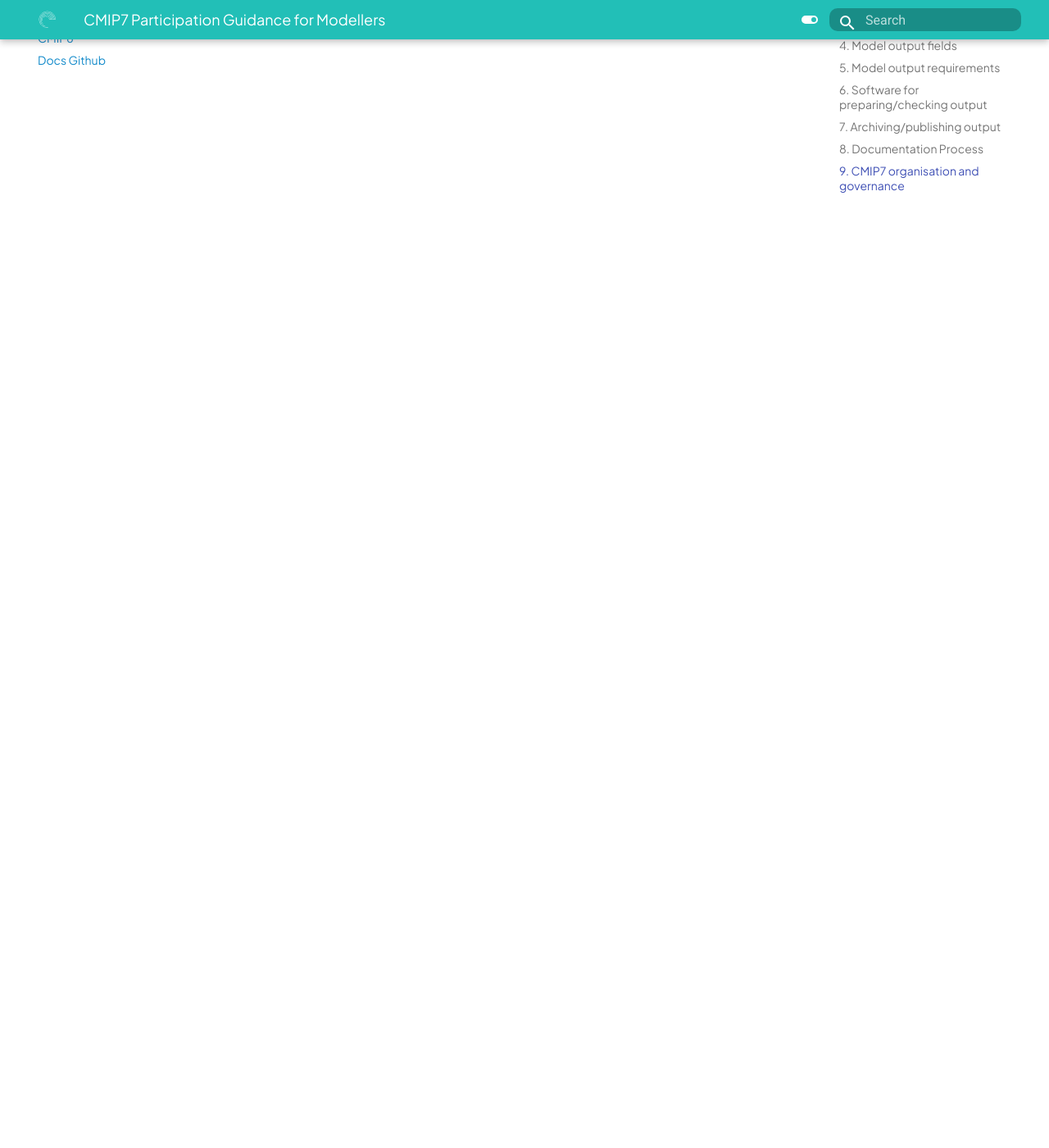
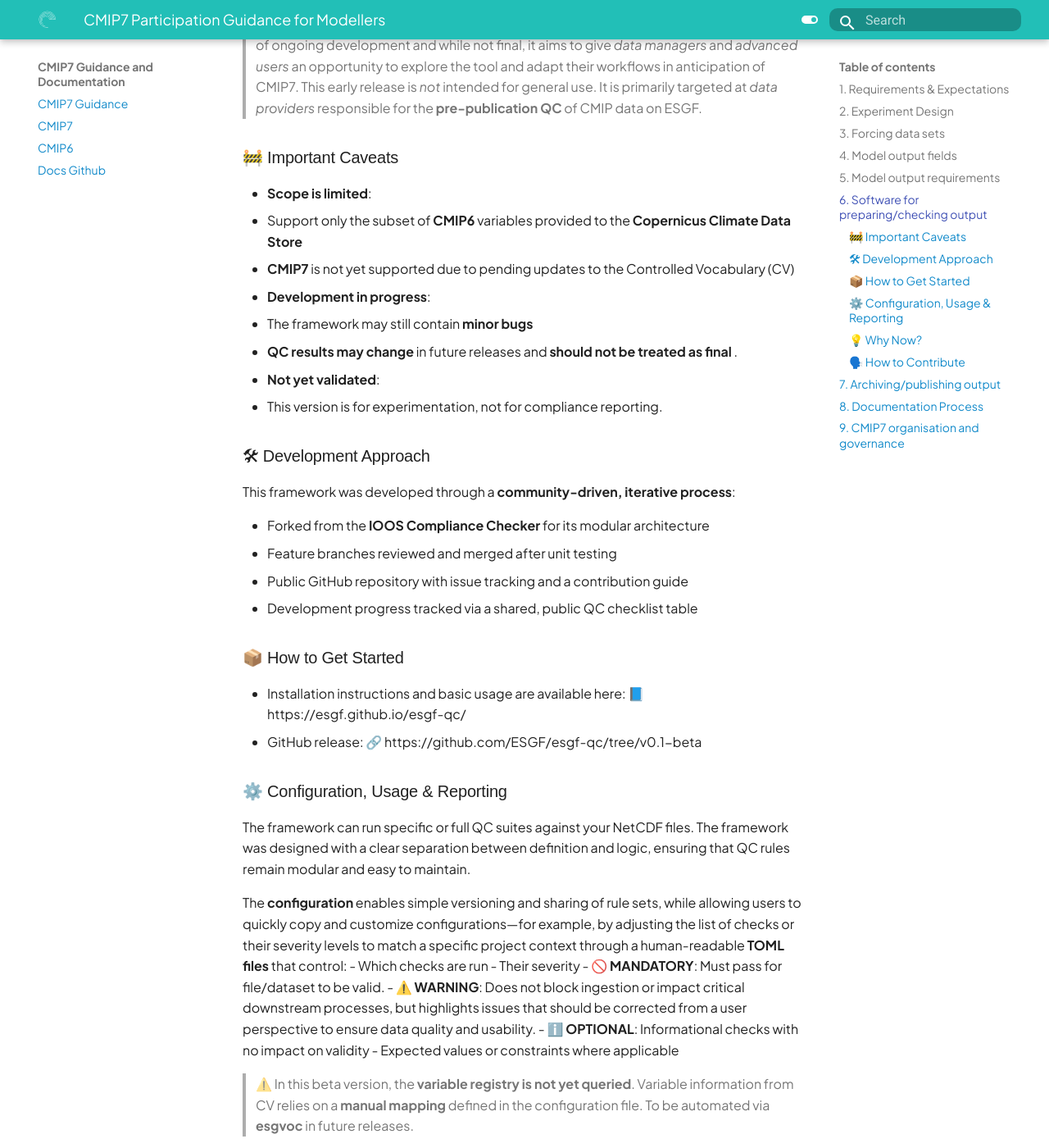
Before and after one commit to WCRP-CMIP/cmip7-guidance, an MkDocs documentation site: the page built from docs/CMIP7/guidance_for_modellers.md, in a window 1280 px wide and 1400 px high, scrolled down 877 px. Shown: the whole window at 82% size. Built offline with MkDocs 1.6.1 and Material for MkDocs 9.7.7, drawn with Linux system fonts in a browser that asks for light colours; some web fonts are replaced; some of the changed text lies outside the part shown.

Commit message:
add qa-qc annoucenment

````diff
--- a/docs/CMIP7/guidance_for_modellers.md
+++ b/docs/CMIP7/guidance_for_modellers.md
@@ -11,6 +11,75 @@ title: CMIP7 Participation Guidance for Modellers
 ## 4.  Model output fields
 ## 5. Model output requirements
 ## 6.  Software for preparing/checking output
+
+The **ESGF Quality Control (QC) Framework** is a new unified solution designed to validate and ensure the integrity of climate model outputs intended for publication on the Earth System Grid Federation (ESGF).
+Historically, QC in ESGF has relied on a patchwork of tools (**PrePARE**, **QA-DKRZ**, **nctime**, and others) each covering different aspects of metadata and data checks. While effective, this fragmented approach introduced redundancy, maintenance challenges, and reduced transparency in QC workflows.
+
+The goal of this framework is to provide a cohesive, extensible, and transparent system that consolidates key checks, covers at least the minimum requirements for ESGF publication, and produces standardized reporting.
+
+> ⚠️ **We’re releasing an **early version** of this ESGF QC Framework**. This release is the result of ongoing development and while not final, it aims to give *data managers* and *advanced users* an opportunity to explore the tool and adapt their workflows in anticipation of CMIP7. This early release is *not* intended for general use. It is primarily targeted at *data providers* responsible for the **pre-publication QC** of CMIP data on ESGF.
+
+### 🚧 Important Caveats
+
+- **Scope is limited**:
+  - Support only the subset of **CMIP6** variables provided to the **Copernicus Climate Data Store**
+  - **CMIP7** is not yet supported due to pending updates to the Controlled Vocabulary (CV)
+
+- **Development in progress**:
+  - The framework may still contain **minor bugs**
+  - **QC results may change** in future releases and **should not be treated as final** .
+
+- **Not yet validated**:
+  - This version is for experimentation, not for compliance reporting.
+
+### 🛠 Development Approach
+
+This framework was developed through a **community-driven, iterative process**:
+
+- Forked from the **IOOS Compliance Checker** for its modular architecture
+- Feature branches reviewed and merged after unit testing
+- Public GitHub repository with issue tracking and a contribution guide
+- Development progress tracked via a shared, public QC checklist table
+
+### 📦 How to Get Started
+
+- Installation instructions and basic usage are available here: 📘 https://esgf.github.io/esgf-qc/
+- GitHub release: 🔗 https://github.com/ESGF/esgf-qc/tree/v0.1-beta
+
+### ⚙️ Configuration, Usage & Reporting
+
+The framework can run specific or full QC suites against your NetCDF files. The framework was designed with a clear separation between definition and logic, ensuring that QC rules remain modular and easy to maintain.
+
+The **configuration** enables simple versioning and sharing of rule sets, while allowing users to quickly copy and customize configurations—for example, by adjusting the list of checks or their severity levels to match a specific project context through a human-readable **TOML files** that control:
+- Which checks are run
+- Their severity
+  - 🚫 **MANDATORY**: Must pass for file/dataset to be valid.
+  - ⚠️ **WARNING**: Does not block ingestion or impact critical downstream processes, but highlights issues that should be corrected from a user perspective to ensure data quality and usability.
+  - ℹ️ **OPTIONAL**: Informational checks with no impact on validity
+- Expected values or constraints where applicable
+
+> ⚠️ In this beta version, the **variable registry is not yet queried**. Variable information from CV relies on a **manual mapping** defined in the configuration file. To be automated via **esgvoc** in future releases.
+
+**Usage** is built on the IOOS Compliance Checker, maintaining workflow flexibility for modeling groups that already operate their own QA/QC pipelines. It generates atomic log files per run (at both file and dataset levels) and supports seamless parallel execution, enabling straightforward integration with batch schedulers and large-scale production workflows.
+  ```bash
+  esgqc --test=wcrp_cmip6:1.0 /path/to/data/file.nc
+  ```
+
+The **reporting system** inherits the IOOS logic, combining output filtering, severity-based scoring, and granular reports suitable for both operational monitoring and expert review. Results can be easily mapped to standard logging levels (info, warning, critical), facilitating integration with existing QA dashboards. Future releases will extend these capabilities with consolidated dataset-level reports for a clearer overview of publication readiness.
+
+### 💡 Why Now?
+
+This early release aims to:
+
+- Help **data centres** and **modeling groups** prepare for CMIP7 data workflows.
+- Gather **feedback** on tool design, performance, and usability.
+- Build alignment with emerging **vocabulary and metadata conventions**.
+
+### 🗣️ How to Contribute
+
+If you encounter issues or have suggestions, please **open a GitHub issue** on the project repository:
+👉 https://github.com/ESGF/esgf-qc/issues
+
 ## 7.  Archiving/publishing output
 ## 8.  Documentation Process
 ## 9.  CMIP7 organisation and governance
````
